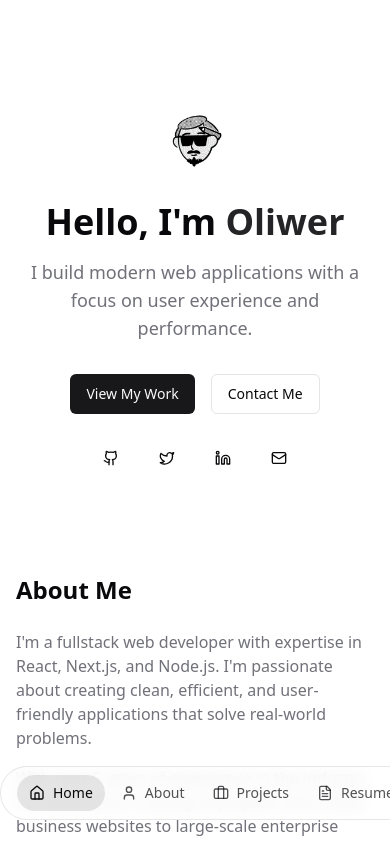
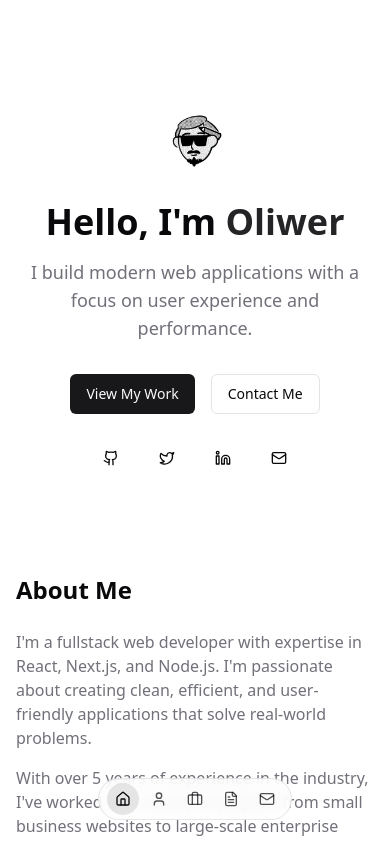
Before and after one commit to naroors/portfolio, a Next.js app: page / in a window 390 px wide. Shown: the top 842 px of the page. Built offline with nearby package versions, Linux system fonts and the light colour scheme.

Commit message:
Popraw responsywność nawigacji na małych ekranach

```diff
--- a/app/page.tsx
+++ b/app/page.tsx
@@ -94,7 +94,7 @@ export default function Portfolio() {
           <div className="fixed bottom-6 left-0 right-0 z-50 mx-auto w-fit md:block">
             <nav
               className={cn(
-                "flex items-center justify-center gap-1 rounded-full border border-primary/10 bg-background/80 px-4 py-2 backdrop-blur transition-all",
+                "flex items-center justify-center gap-1 rounded-full border border-primary/10 bg-background/80 px-2 py-1 backdrop-blur transition-all sm:px-4 sm:py-2",
                 scrolled ? "shadow-lg" : "",
               )}
             >
@@ -377,12 +377,12 @@ function NavLink({
       href={href}
       onClick={handleClick}
       className={cn(
-        "group relative flex items-center gap-2 rounded-full px-3 py-2 text-sm font-medium transition-colors",
+        "group relative flex items-center gap-2 rounded-full px-2 py-2 text-sm font-medium transition-colors sm:px-3",
         isActive ? "text-foreground" : "text-foreground/70 hover:text-foreground",
       )}
     >
       {icon}
-      <span>{label}</span>
+      <span className="hidden sm:inline">{label}</span>
       <span
         className={cn(
           "absolute inset-0 -z-10 rounded-full transition-all duration-300",
```
